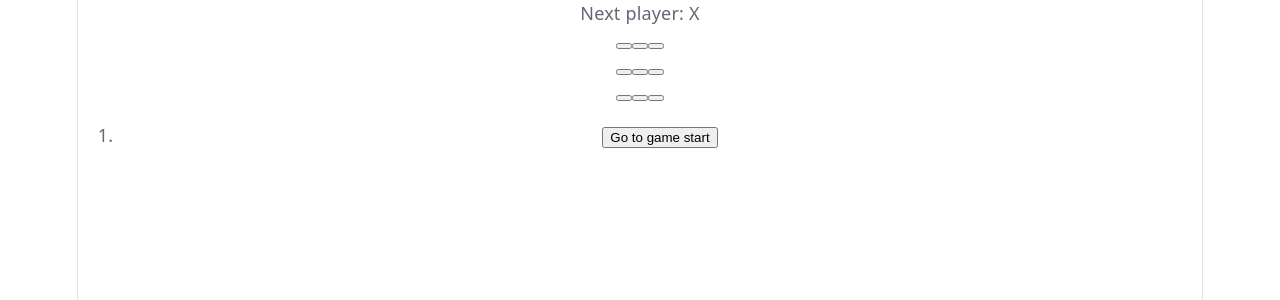
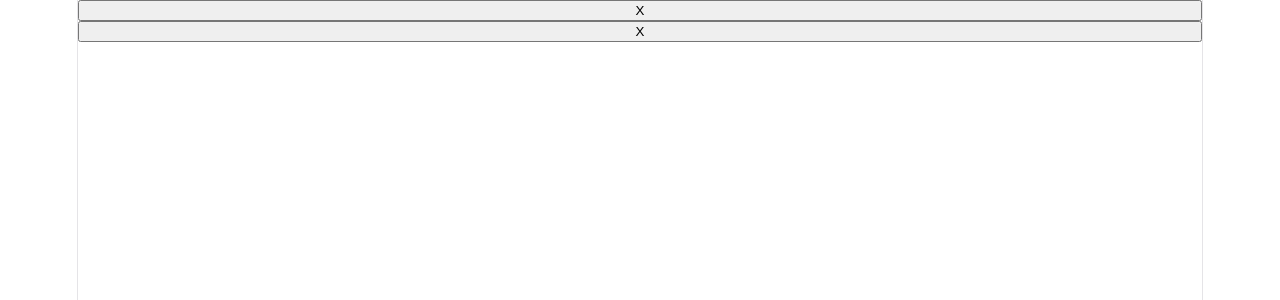
Before and after one commit to Grease-Demon/my-react-app, a React (Vite) app: page / in a window 1280 px wide. Shown: the top 300 px of the page. Built offline with nearby package versions, Linux system fonts and the light colour scheme.

Commit message:
doing the steps again. my understanding was wrong for formatting. this is two squares, and i checked it in the app

```diff
--- a/src/App.jsx
+++ b/src/App.jsx
@@ -1,126 +1,8 @@
-import { useState } from 'react';
-
-function Square({ value, onSquareClick }) {
-  return (
-    <button className="square" onClick={onSquareClick}>
-      {value}
-    </button>
-  );
-}
-
-function Board({ xIsNext, squares, onPlay }) {
-  function handleClick(i) {
-    if (calculateWinner(squares) || squares[i]) {
-      return;
-    }
-
-    const nextSquares = squares.slice();
-
-    if (xIsNext) {
-      nextSquares[i] = 'X';
-    } else {
-      nextSquares[i] = 'O';
-    }
-
-    onPlay(nextSquares);
-  }
-
-  const winner = calculateWinner(squares);
-  let status;
-
-  if (winner) {
-    status = 'Winner: ' + winner;
-  } else {
-    status = 'Next player: ' + (xIsNext ? 'X' : 'O');
-  }
-
+export default function Square() {
   return (
     <>
-      <div className="status">{status}</div>
-      <div className="board-row">
-        <Square value={squares[0]} onSquareClick={() => handleClick(0)} />
-        <Square value={squares[1]} onSquareClick={() => handleClick(1)} />
-        <Square value={squares[2]} onSquareClick={() => handleClick(2)} />
-      </div>
-      <div className="board-row">
-        <Square value={squares[3]} onSquareClick={() => handleClick(3)} />
-        <Square value={squares[4]} onSquareClick={() => handleClick(4)} />
-        <Square value={squares[5]} onSquareClick={() => handleClick(5)} />
-      </div>
-      <div className="board-row">
-        <Square value={squares[6]} onSquareClick={() => handleClick(6)} />
-        <Square value={squares[7]} onSquareClick={() => handleClick(7)} />
-        <Square value={squares[8]} onSquareClick={() => handleClick(8)} />
-      </div>
+      <button className="square">X</button>
+      <button className="square">X</button>
     </>
   );
 }
-
-export default function Game() {
-  const [xIsNext, setXIsNext] = useState(true);
-  const [history, setHistory] = useState([Array(9).fill(null)]);
-  const [currentMove, setCurrentMove] = useState(0);
-  const currentSquares = history[currentMove];
-
-  function handlePlay(nextSquares) {
-    const nextHistory = [...history.slice(0, currentMove + 1), nextSquares];
-    setHistory(nextHistory);
-    setCurrentMove(nextHistory.length - 1);
-    setXIsNext(!xIsNext);
-  }
-
-  function jumpTo(nextMove) {
-    setCurrentMove(nextMove);
-    setXIsNext(nextMove % 2 === 0);
-  }
-
-  const moves = history.map((squares, move) => {
-    let description;
-
-    if (move > 0) {
-      description = 'Go to move #' + move;
-    } else {
-      description = 'Go to game start';
-    }
-
-    return (
-      <li key={move}>
-        <button onClick={() => jumpTo(move)}>{description}</button>
-      </li>
-    );
-  });
-
-  return (
-    <div className="game">
-      <div className="game-board">
-        <Board xIsNext={xIsNext} squares={currentSquares} onPlay={handlePlay} />
-      </div>
-      <div className="game-info">
-        <ol>{moves}</ol>
-      </div>
-    </div>
-  );
-}
-
-function calculateWinner(squares) {
-  const lines = [
-    [0, 1, 2],
-    [3, 4, 5],
-    [6, 7, 8],
-    [0, 3, 6],
-    [1, 4, 7],
-    [2, 5, 8],
-    [0, 4, 8],
-    [2, 4, 6],
-  ];
-
-  for (let i = 0; i < lines.length; i++) {
-    const [a, b, c] = lines[i];
-
-    if (squares[a] && squares[a] === squares[b] && squares[a] === squares[c]) {
-      return squares[a];
-    }
-  }
-
-  return null;
-}
```
